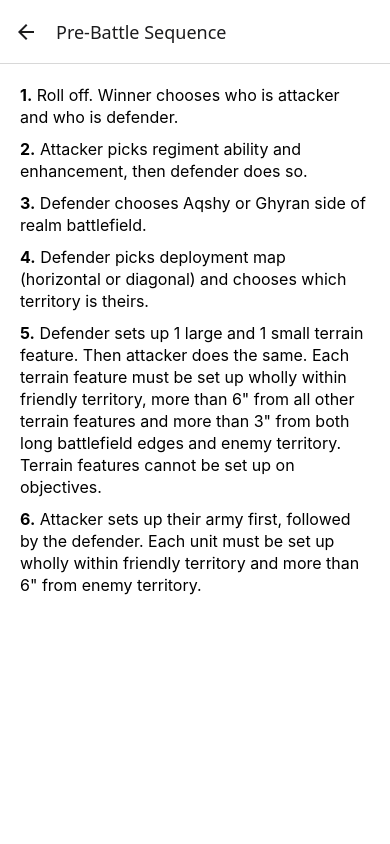
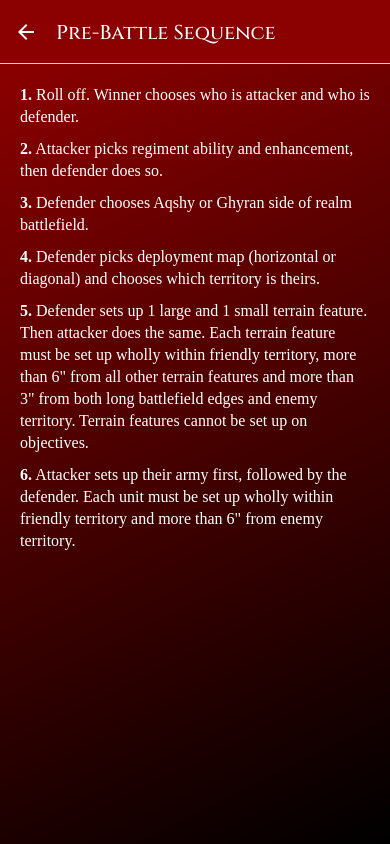
Before and after one commit to gcauvet/blades-of-khorne-spearhead-companion, a React Native app: screen /PreBattleSequence in a window 390 px wide. Built offline with nearby package versions, Linux system fonts and the light colour scheme.

Commit message:
Changed pre battle sequence style

```diff
--- a/App.tsx
+++ b/App.tsx
@@ -10,6 +10,8 @@
 import Cinzel from './src/assets/fonts/Cinzel-VariableFont_wght.ttf';
 import UncialAntiqua from './src/assets/fonts/UncialAntiqua-Regular.ttf';
 import MedievalSharp from './src/assets/fonts/MedievalSharp-Regular.ttf';
+
+import { preBattleSequenceScreenOptions } from './src/screens/PreBattleSequenceScreen/styles/PreBattleSequence.styles';
 
 import enMessages from './src/intl/en';
 import frMessages from './src/intl/fr';
@@ -31,7 +33,7 @@
       <NavigationContainer>
         <Navigator initialRouteName='Home'>
           <Screen name='Home' component={HomeScreen} options={{ headerShown: false }} />
-          <Screen name='PreBattleSequence' component={PreBattleSequenceScreen} />
+          <Screen name='PreBattleSequence' component={PreBattleSequenceScreen} options={preBattleSequenceScreenOptions} />
         </Navigator>
       </NavigationContainer>
     </IntlProvider>
--- a/src/screens/HomeScreen/styles/HomeScreen.styles.ts
+++ b/src/screens/HomeScreen/styles/HomeScreen.styles.ts
@@ -5,15 +5,16 @@
 import khorneLogo from '../../../assets/images/home/khorne-logo.png';
 
 export const HomeContainer = styled(LinearGradient as unknown as React.ComponentType).attrs(() => ({
-  colors: ['#8B0000', '#000000'], // Default gradient colors
-  start: { x: 0, y: 0 }, // Default start point
-  end: { x: 1, y: 1 }, // Default end point
+  colors: ['#8B0000', '#000000'],
+  start: { x: 0, y: 0 },
+  end: { x: 1, y: 1 },
 }))`
   flex: 1;
   justify-content: center;
   align-items: center;
   padding: 20px;
 `;
+
 export const GoToPreBattleSequenceButton = styled(TouchableOpacity)`
   background-color: #d32f2f;
   padding: 15px 30px;
--- a/src/screens/PreBattleSequenceScreen/styles/PreBattleSequence.styles.ts
+++ b/src/screens/PreBattleSequenceScreen/styles/PreBattleSequence.styles.ts
@@ -1,9 +1,13 @@
+import { LinearGradient } from 'expo-linear-gradient';
 import styled from 'styled-components/native';
 
-export const PreBattleSequenceContainer = styled.ScrollView`
+export const PreBattleSequenceContainer = styled(LinearGradient as unknown as React.ComponentType).attrs(() => ({
+  colors: ['#8B0000', '#000000'],
+  start: { x: 0, y: 0 },
+  end: { x: 1, y: 1 },
+}))`
   flex: 1;
   padding: 20px;
-  background-color: #ffffff;
 `;
 
 export const PreBattleSequenceList = styled.View`
@@ -14,4 +18,26 @@
   font-size: 16px;
   margin-bottom: 10px;
   line-height: 22px;
+  color: #fff;
+  font-family: 'UnicialAntiqua';
 `;
+
+export const PreBattleSequenceTitle = styled.Text`
+  font-size: 24px;
+  font-weight: bold;
+  margin-bottom: 20px;
+  color: #fff;
+  text-align: center;
+  font-family: 'Cinzel';
+`;
+
+export const preBattleSequenceScreenOptions = {
+  headerStyle: {
+    backgroundColor: '#8B0000',
+  },
+  headerTintColor: '#fff',
+  headerTitleStyle: {
+    fontFamily: 'Cinzel',
+    fontSize: 20,
+  },
+};
```
